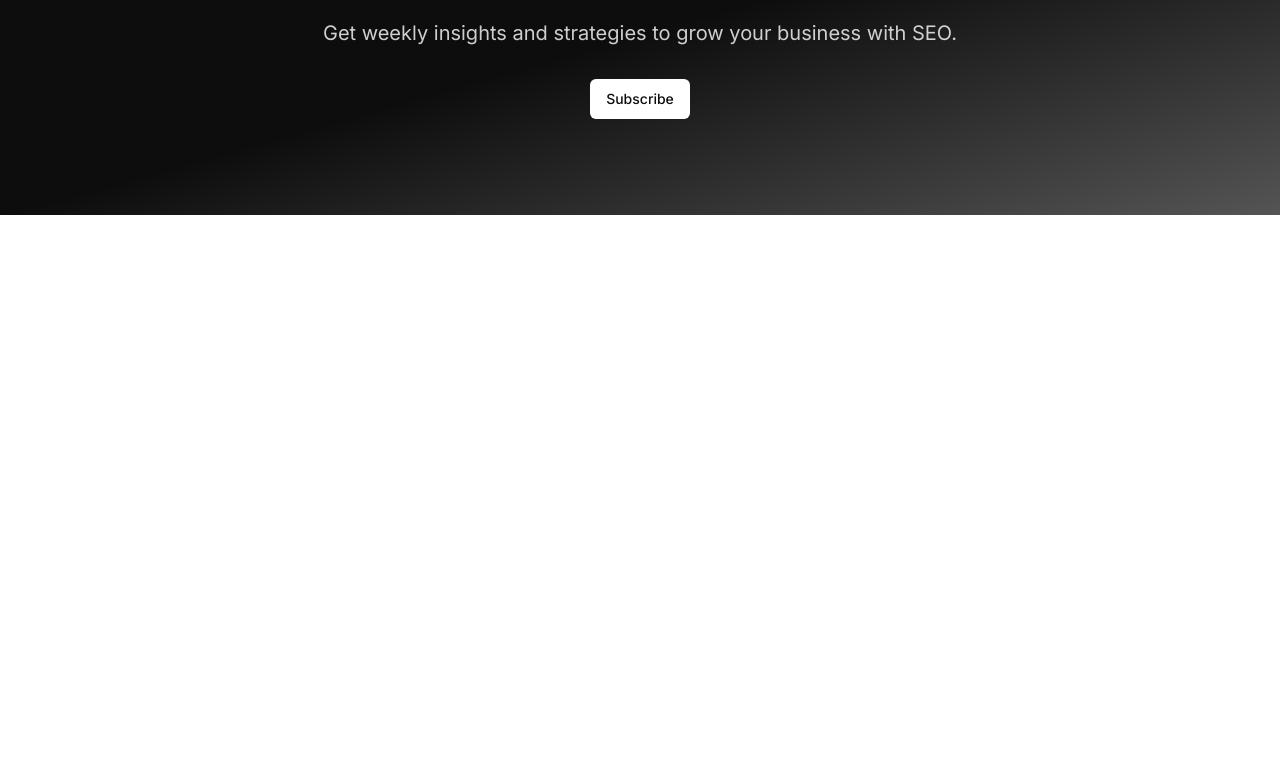
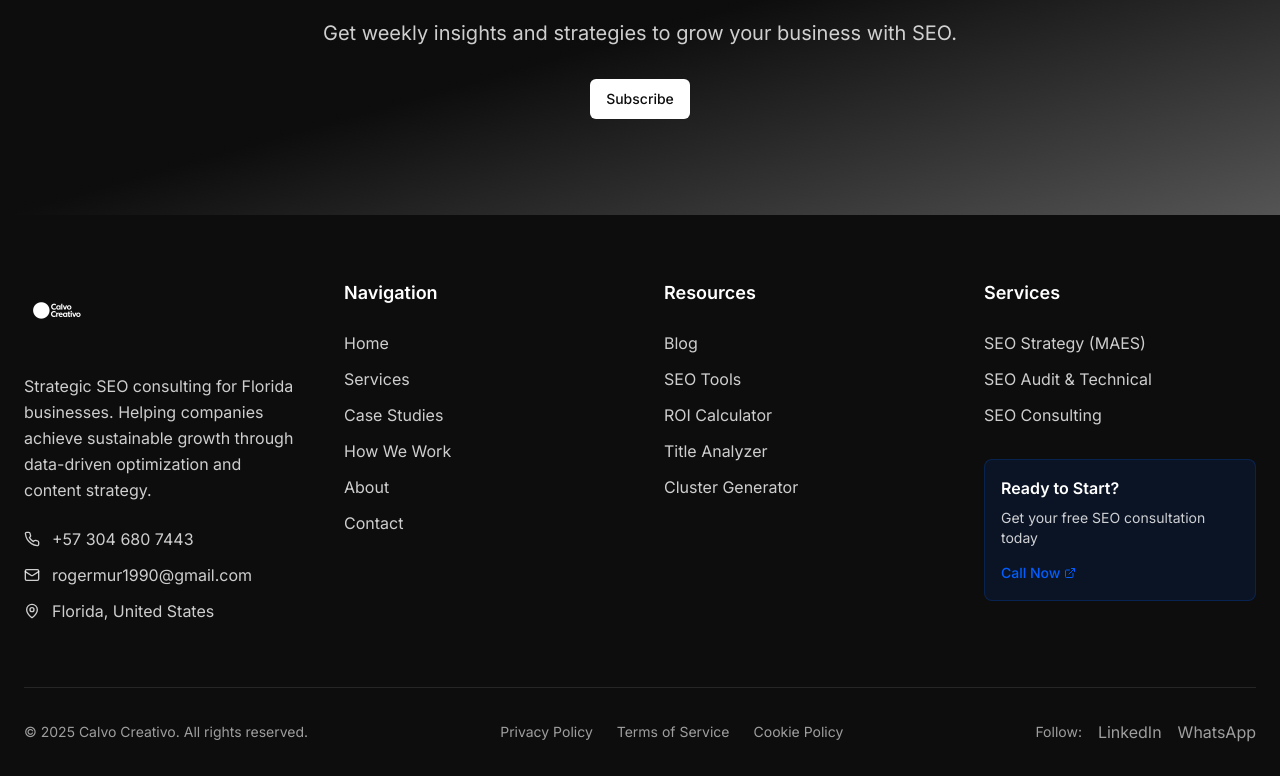
Before and after one commit to germur/florida-seo-quest, a React (Vite) app: page /blog in a window 1280 px wide. Shown: the part 1775-2551 px from the top of the page. Before the commit the page ends 1990 px from the top, so only its background shows below. Built offline with nearby package versions, Linux system fonts and the light colour scheme.

Commit message:
Add footer and increase logo size

```diff
--- a/src/App.tsx
+++ b/src/App.tsx
@@ -3,6 +3,7 @@ import { Toaster as Sonner } from "@/components/ui/sonner";
 import { TooltipProvider } from "@/components/ui/tooltip";
 import { QueryClient, QueryClientProvider } from "@tanstack/react-query";
 import { BrowserRouter, Routes, Route } from "react-router-dom";
+import Footer from "@/components/Footer";
 import Index from "./pages/Index";
 import Services from "./pages/Services";
 import CaseStudies from "./pages/CaseStudies";
@@ -22,6 +23,8 @@ const App = () => (
       <Toaster />
       <Sonner />
       <BrowserRouter>
+        <div className="flex flex-col min-h-screen">
+          <div className="flex-1">
             <Routes>
               <Route path="/" element={<Index />} />
               <Route path="/services" element={<Services />} />
@@ -35,6 +38,9 @@ const App = () => (
               {/* ADD ALL CUSTOM ROUTES ABOVE THE CATCH-ALL "*" ROUTE */}
               <Route path="*" element={<NotFound />} />
             </Routes>
+          </div>
+          <Footer />
+        </div>
       </BrowserRouter>
     </TooltipProvider>
   </QueryClientProvider>
--- /dev/null
+++ b/src/components/Footer.tsx
@@ -0,0 +1,203 @@
+import { Link } from "react-router-dom";
+import { Mail, Phone, MapPin, ExternalLink } from "lucide-react";
+import calvoCreativoLogo from "@/assets/calvo-creativo-logo.svg";
+
+const Footer = () => {
+  const currentYear = new Date().getFullYear();
+
+  const navigationLinks = [
+    { name: "Home", href: "/" },
+    { name: "Services", href: "/services" },
+    { name: "Case Studies", href: "/case-studies" },
+    { name: "How We Work", href: "/how-we-work" },
+    { name: "About", href: "/about" },
+    { name: "Contact", href: "/contact" },
+  ];
+
+  const resourceLinks = [
+    { name: "Blog", href: "/blog" },
+    { name: "SEO Tools", href: "/resources" },
+    { name: "ROI Calculator", href: "/resources#roi-calculator" },
+    { name: "Title Analyzer", href: "/resources#title-analyzer" },
+    { name: "Cluster Generator", href: "/resources#cluster-generator" },
+  ];
+
+  const legalLinks = [
+    { name: "Privacy Policy", href: "/privacy" },
+    { name: "Terms of Service", href: "/terms" },
+    { name: "Cookie Policy", href: "/cookies" },
+  ];
+
+  return (
+    <footer className="bg-primary text-primary-foreground">
+      <div className="container mx-auto px-6">
+        {/* Main Footer Content */}
+        <div className="py-16">
+          <div className="grid lg:grid-cols-4 md:grid-cols-2 gap-12">
+            {/* Company Info */}
+            <div className="lg:col-span-1">
+              <Link to="/" className="inline-block mb-6">
+                <img
+                  src={calvoCreativoLogo}
+                  alt="Calvo Creativo"
+                  className="h-16 w-auto filter brightness-0 invert"
+                />
+              </Link>
+              <p className="text-primary-foreground/80 mb-6 leading-relaxed">
+                Strategic SEO consulting for Florida businesses. Helping companies achieve sustainable growth through data-driven optimization and content strategy.
+              </p>
+
+              {/* Contact Info */}
+              <div className="space-y-3">
+                <a
+                  href="tel:+573046807443"
+                  className="flex items-center text-primary-foreground/80 hover:text-primary-foreground transition-colors group"
+                >
+                  <Phone className="h-4 w-4 mr-3 group-hover:text-electric-blue" />
+                  +57 304 680 7443
+                </a>
+                <a
+                  href="mailto:rogermur1990@gmail.com"
+                  className="flex items-center text-primary-foreground/80 hover:text-primary-foreground transition-colors group"
+                >
+                  <Mail className="h-4 w-4 mr-3 group-hover:text-electric-blue" />
+                  rogermur1990@gmail.com
+                </a>
+                <div className="flex items-center text-primary-foreground/80">
+                  <MapPin className="h-4 w-4 mr-3" />
+                  Florida, United States
+                </div>
+              </div>
+            </div>
+
+            {/* Navigation */}
+            <div>
+              <h3 className="text-lg font-semibold mb-6 text-primary-foreground">Navigation</h3>
+              <ul className="space-y-3">
+                {navigationLinks.map((link) => (
+                  <li key={link.name}>
+                    <Link
+                      to={link.href}
+                      className="text-primary-foreground/80 hover:text-primary-foreground hover:text-electric-blue transition-colors"
+                    >
+                      {link.name}
+                    </Link>
+                  </li>
+                ))}
+              </ul>
+            </div>
+
+            {/* Resources */}
+            <div>
+              <h3 className="text-lg font-semibold mb-6 text-primary-foreground">Resources</h3>
+              <ul className="space-y-3">
+                {resourceLinks.map((link) => (
+                  <li key={link.name}>
+                    <Link
+                      to={link.href}
+                      className="text-primary-foreground/80 hover:text-primary-foreground hover:text-electric-blue transition-colors"
+                    >
+                      {link.name}
+                    </Link>
+                  </li>
+                ))}
+              </ul>
+            </div>
+
+            {/* Services & Contact */}
+            <div>
+              <h3 className="text-lg font-semibold mb-6 text-primary-foreground">Services</h3>
+              <ul className="space-y-3 mb-8">
+                <li>
+                  <Link
+                    to="/services"
+                    className="text-primary-foreground/80 hover:text-primary-foreground hover:text-electric-blue transition-colors"
+                  >
+                    SEO Strategy (MAES)
+                  </Link>
+                </li>
+                <li>
+                  <Link
+                    to="/services"
+                    className="text-primary-foreground/80 hover:text-primary-foreground hover:text-electric-blue transition-colors"
+                  >
+                    SEO Audit & Technical
+                  </Link>
+                </li>
+                <li>
+                  <Link
+                    to="/services"
+                    className="text-primary-foreground/80 hover:text-primary-foreground hover:text-electric-blue transition-colors"
+                  >
+                    SEO Consulting
+                  </Link>
+                </li>
+              </ul>
+
+              {/* CTA */}
+              <div className="bg-electric-blue/10 rounded-lg p-4 border border-electric-blue/20">
+                <h4 className="font-semibold mb-2 text-primary-foreground">Ready to Start?</h4>
+                <p className="text-sm text-primary-foreground/80 mb-3">
+                  Get your free SEO consultation today
+                </p>
+                <a
+                  href="tel:+573046807443"
+                  className="inline-flex items-center text-electric-blue hover:text-electric-blue/80 transition-colors text-sm font-medium"
+                >
+                  Call Now
+                  <ExternalLink className="ml-1 h-3 w-3" />
+                </a>
+              </div>
+            </div>
+          </div>
+        </div>
+
+        {/* Bottom Bar */}
+        <div className="border-t border-primary-foreground/10 py-8">
+          <div className="flex flex-col md:flex-row justify-between items-center gap-4">
+            {/* Copyright */}
+            <div className="text-primary-foreground/60 text-sm">
+              © {currentYear} Calvo Creativo. All rights reserved.
+            </div>
+
+            {/* Legal Links */}
+            <div className="flex flex-wrap gap-6">
+              {legalLinks.map((link) => (
+                <Link
+                  key={link.name}
+                  to={link.href}
+                  className="text-primary-foreground/60 hover:text-primary-foreground text-sm transition-colors"
+                >
+                  {link.name}
+                </Link>
+              ))}
+            </div>
+
+            {/* Social/Professional Links */}
+            <div className="flex items-center gap-4">
+              <span className="text-primary-foreground/60 text-sm">Follow:</span>
+              <a
+                href="https://linkedin.com/in/rogermur1990"
+                target="_blank"
+                rel="noopener noreferrer"
+                className="text-primary-foreground/60 hover:text-electric-blue transition-colors"
+              >
+                LinkedIn
+              </a>
+              <a
+                href="https://wa.me/573046807443"
+                target="_blank"
+                rel="noopener noreferrer"
+                className="text-primary-foreground/60 hover:text-bright-orange transition-colors"
+              >
+                WhatsApp
+              </a>
+            </div>
+          </div>
+        </div>
+      </div>
+    </footer>
+  );
+};
+
+export default Footer;
--- a/src/components/Header.tsx
+++ b/src/components/Header.tsx
@@ -16,7 +16,7 @@ const Header = () => {
               <img
                 src={calvoCreativoLogo}
                 alt="Calvo Creativo"
-                className="h-16 w-auto md:h-[72px] lg:h-20 xl:h-24"
+                className="h-20 w-auto md:h-24 lg:h-28 xl:h-32"
               />
             </Link>
           </div>
```
Lines whose indentation alone changed are shown as unchanged.
